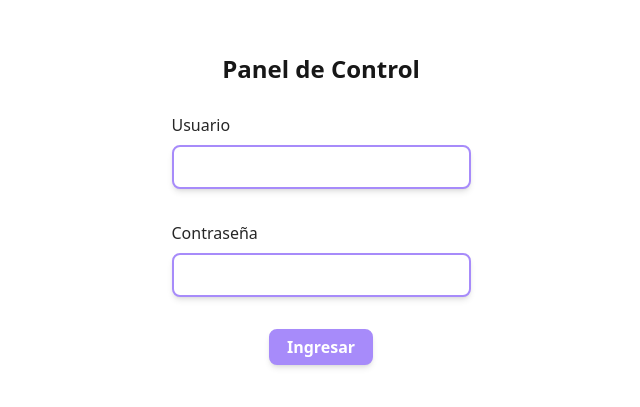
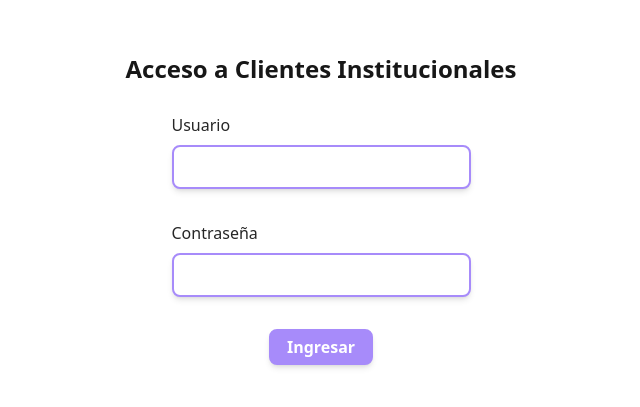
Before and after one commit to Slisandro/aeg_frontend, a React (Vite) app: page / in a window 1280 px wide. Shown: the part 185-592 px from the top of the page, without its empty margins (319-959 px from the left). Built offline with nearby package versions, Linux system fonts and the light colour scheme.

Commit message:
change title page

```diff
--- a/src/pages/login-pages.tsx
+++ b/src/pages/login-pages.tsx
@@ -6,7 +6,7 @@ export default function Login() {
     return (
         <div className="h-screen w-screen flex flex-col items-center justify-center gap-4">
             <h2 className="text-2xl font-bold text-neutral-900">
-                Panel de Control
+                Acceso a Clientes Institucionales
             </h2>
             <form
                 className="flex flex-col"
```
